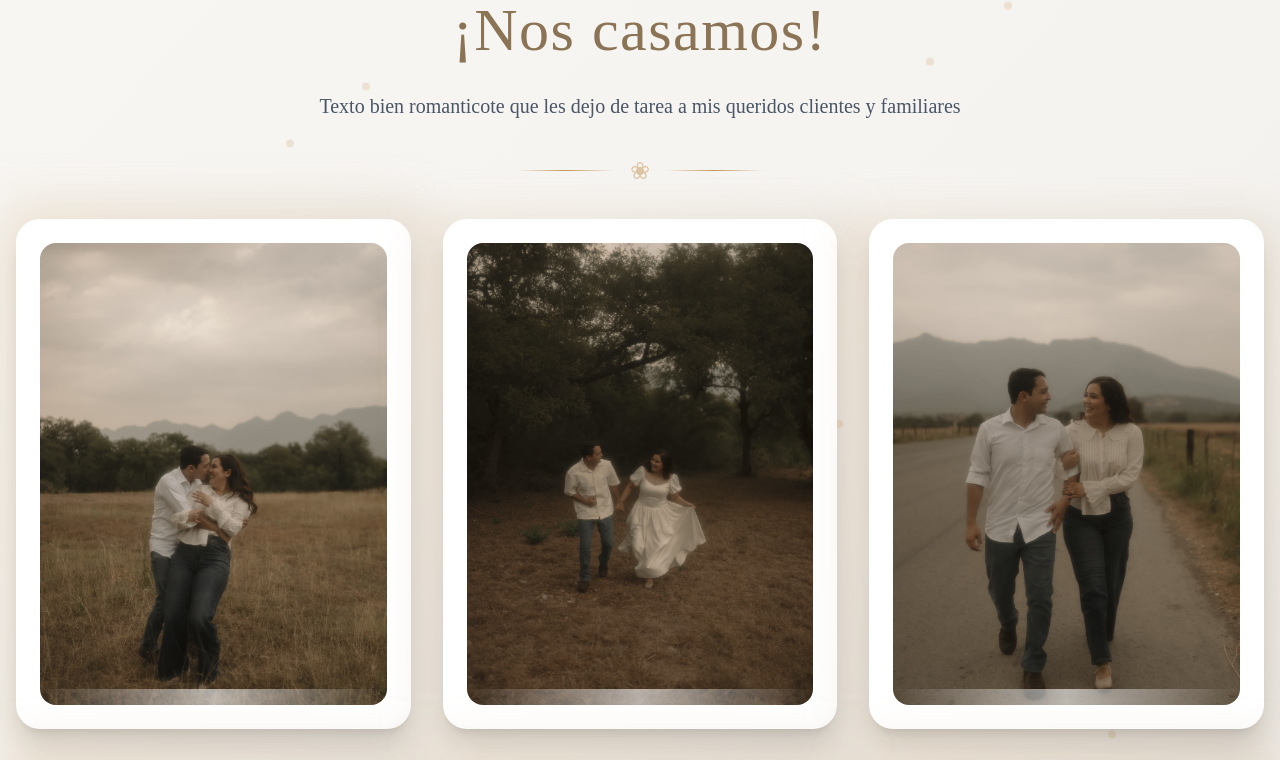
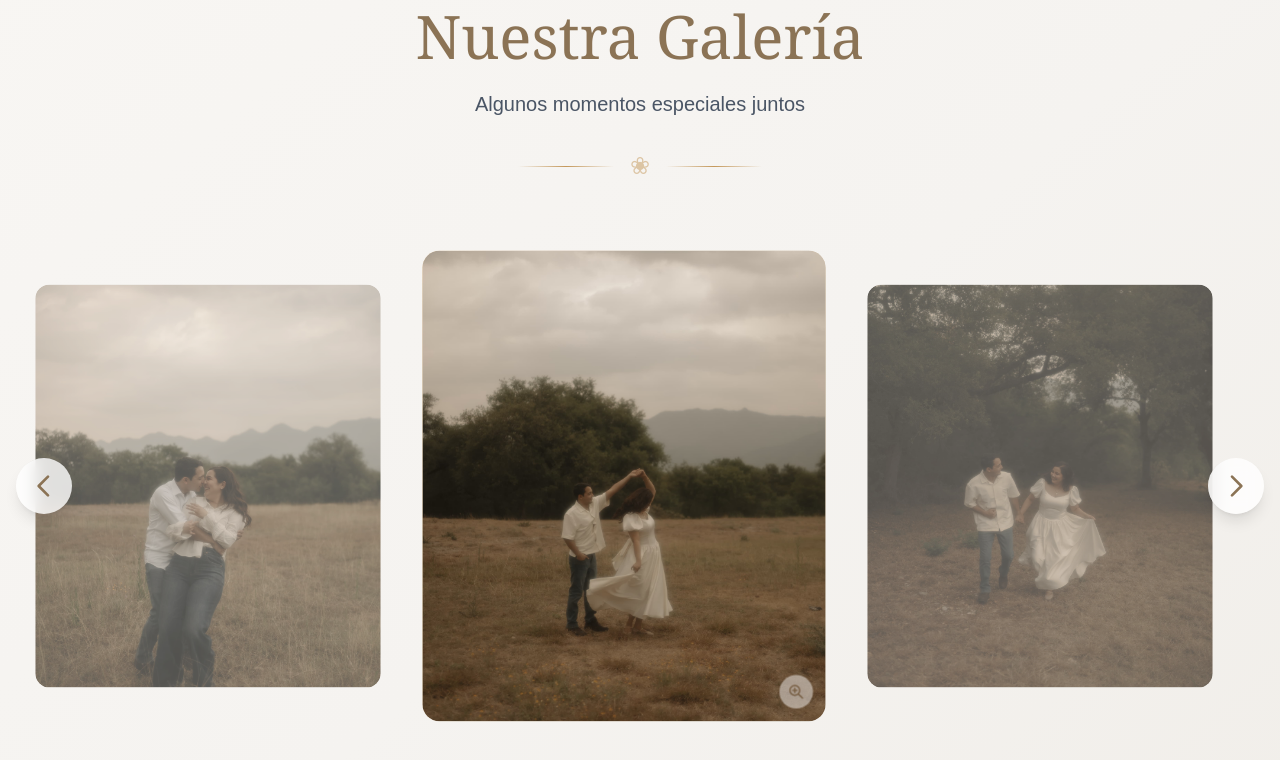
Before and after one commit to AlejoReyna/wedding_invitation, a Next.js app: page / in a window 1280 px wide. Shown: the part 858-1618 px from the top of the page. Built offline with nearby package versions, Linux system fonts and the light colour scheme.

Commit message:
carousel chingon

```diff
--- a/src/app/components/Gallery.tsx
+++ b/src/app/components/Gallery.tsx
@@ -3,55 +3,20 @@ import { useState, useEffect, useRef } from 'react';
 import Image from 'next/image';
 
 export default function Gallery() {
-  const [selectedImage, setSelectedImage] = useState<{ src: string, alt: string, index: number, shape: string } | null>(null);
-  const [isVisible, setIsVisible] = useState(false);
-  const [activeHover, setActiveHover] = useState<number | null>(null);
-  const [mousePosition, setMousePosition] = useState({ x: 0, y: 0 });
-  const [centerIndex, setCenterIndex] = useState(1); // Inicializa en la segunda foto
-  const sectionRef = useRef<HTMLDivElement>(null);
+  const [selectedImage, setSelectedImage] = useState<{ src: string, alt: string, index: number, shape?: string } | null>(null);
+  const [centerIndex, setCenterIndex] = useState(1);
   const galleryRef = useRef<HTMLDivElement>(null);
 
   const photos = [
-    { src: '/p1.JPG', alt: 'Andrea & Aldo - Momento especial 1', shape: 'circle' },
-    { src: '/p2.JPG', alt: 'Andrea & Aldo - Momento especial 2', shape: 'diamond' },
-    { src: '/p3.JPG', alt: 'Andrea & Aldo - Momento especial 3', shape: 'heart' },
-    { src: '/p4.JPG', alt: 'Andrea & Aldo - Momento especial 4', shape: 'hexagon' },
-    { src: '/p5.JPG', alt: 'Andrea & Aldo - Momento especial 5', shape: 'star' },
-    { src: '/p6.JPG', alt: 'Andrea & Aldo - Momento especial 6', shape: 'circle' },
+    { src: '/p1.JPG', alt: 'Andrea & Aldo - Momento especial 1' },
+    { src: '/p2.JPG', alt: 'Andrea & Aldo - Momento especial 2' },
+    { src: '/p3.JPG', alt: 'Andrea & Aldo - Momento especial 3' },
+    { src: '/p4.JPG', alt: 'Andrea & Aldo - Momento especial 4' },
+    { src: '/p5.JPG', alt: 'Andrea & Aldo - Momento especial 5' },
+    { src: '/p6.JPG', alt: 'Andrea & Aldo - Momento especial 6' },
   ];
 
-  useEffect(() => {
-    const observer = new IntersectionObserver(
-      (entries) => {
-        entries.forEach((entry) => {
-          if (entry.isIntersecting) {
-            setIsVisible(true);
-          }
-        });
-      },
-      { threshold: 0.2 }
-    );
 
-    const currentRef = sectionRef.current;
-    if (currentRef) {
-      observer.observe(currentRef);
-    }
-
-    return () => {
-      if (currentRef) {
-        observer.unobserve(currentRef);
-      }
-    };
-  }, []);
-
-  useEffect(() => {
-    const handleMouseMove = (e: MouseEvent) => {
-      setMousePosition({ x: e.clientX, y: e.clientY });
-    };
-
-    window.addEventListener('mousemove', handleMouseMove);
-    return () => window.removeEventListener('mousemove', handleMouseMove);
-  }, []);
 
   useEffect(() => {
     const handleScroll = () => {
@@ -139,50 +104,11 @@ export default function Gallery() {
     document.body.style.overflow = 'auto';
   };
 
-  const getShapeClipPath = (shape: string) => {
-    switch (shape) {
-      case 'circle':
-        return 'circle(50% at 50% 50%)';
-      case 'diamond':
-        return 'polygon(50% 0%, 100% 50%, 50% 100%, 0% 50%)';
-      case 'heart':
-        return 'path("M12,21.35l-1.45-1.32C5.4,15.36,2,12.28,2,8.5 C2,5.42,4.42,3,7.5,3c1.74,0,3.41,0.81,4.5,2.09C13.09,3.81,14.76,3,16.5,3 C19.58,3,22,5.42,22,8.5c0,3.78-3.4,6.86-8.55,11.54L12,21.35z")';
-      case 'hexagon':
-        return 'polygon(50% 0%, 100% 25%, 100% 75%, 50% 100%, 0% 75%, 0% 25%)';
-      case 'star':
-        return 'polygon(50% 0%, 61% 35%, 98% 35%, 68% 57%, 79% 91%, 50% 70%, 21% 91%, 32% 57%, 2% 35%, 39% 35%)';
-      default:
-        return 'none';
-    }
-  };
-
-  const getCardDepthStyles = (index: number, isCenterCard: boolean) => {
-    const distanceFromCenter = Math.abs(index - centerIndex);
-
-    if (isCenterCard) {
-      return {
-        zIndex: 10,
-        transform: `scale(1.1)`,
-        filter: 'brightness(1.1)',
-        overlayOpacity: 0, // Sin overlay para la carta activa
-      };
-    } else if (distanceFromCenter === 1) {
-      // Cards immediately adjacent to center - profundidad pero menos agresiva
-      return {
-        zIndex: 5,
-        transform: `scale(0.9)`, // Más pequeñas para mayor profundidad
-        filter: 'brightness(0.5)', // Menos oscuras para no afectar el background
-        overlayOpacity: 0.6, // Overlay más suave
-      };
-    } else {
-      // Cards further away - profundidad moderada
-      return {
-        zIndex: 1,
-        transform: `scale(0.8)`, // Mucho más pequeñas
-        filter: 'brightness(0.35)', // Oscuras pero no tanto
-        overlayOpacity: 0.7, // Overlay moderado
-      };
-    }
+  const getCardStyle = (index: number, isCenterCard: boolean) => {
+    if (isCenterCard) return 'scale-105 opacity-100';
+    const distance = Math.abs(index - centerIndex);
+    if (distance === 1) return 'scale-90 opacity-70';
+    return 'scale-80 opacity-50';
   };
 
   const FloralDivider = () => (
@@ -194,136 +120,66 @@ export default function Gallery() {
   );
 
   return (
-    <>
-      <section
-        ref={sectionRef}
-        className="relative min-h-screen bg-gradient-to-br from-[#F8F6F3] via-[#F5F3F0] to-[#F0EDE8] py-16 px-4 overflow-hidden"
-      >
-        {/* Floating particles background */}
-        <div className="absolute inset-0 pointer-events-none">
-          {[...Array(20)].map((_, i) => (
-            <div
-              key={i}
-              className="absolute w-2 h-2 bg-[#C4985B] rounded-full opacity-20 animate-float"
-              style={{
-                left: `${Math.random() * 100}%`,
-                top: `${Math.random() * 100}%`,
-                animationDelay: `${Math.random() * 3}s`,
-                animationDuration: `${3 + Math.random() * 2}s`,
-              }}
-            />
-          ))}
-        </div>
-
-        <div className="relative z-10 max-w-7xl mx-auto">
-          {/* Header with floating animation */}
-          <div className={`text-center  transition-all duration-1000 ${
-            isVisible ? 'opacity-100 translate-y-0' : 'opacity-0 translate-y-8'
-          }`}>
-            <h2 className="text-4xl md:text-5xl lg:text-6xl garamond-regular text-[#8B7355] mb-6 tracking-wide animate-float">
-              ¡Nos casamos!
+    <div className="relative min-h-screen bg-gradient-to-br from-[#F8F6F3] via-[#F5F3F0] to-[#F0EDE8] py-16 px-4">
+      <div className="max-w-7xl mx-auto">
+        {/* Header */}
+        <div className="text-center">
+          <h2 className="text-4xl md:text-5xl lg:text-6xl font-serif text-[#8B7355] mb-6">
+            Nuestra Galería
           </h2>
-            <p className="text-lg md:text-xl text-gray-600 garamond-300 max-w-2xl mx-auto leading-relaxed">
-              Texto bien romanticote que les dejo de tarea a mis queridos clientes y familiares
+          <p className="text-lg md:text-xl text-gray-600 max-w-2xl mx-auto">
+            Algunos momentos especiales juntos
           </p>
           <FloralDivider />
         </div>
 
-          {/* Desktop: Masonry Grid with Geometric Shapes */}
-          <div className="hidden md:block">
-            <div className={`columns-3 gap-8 space-y-8 transition-all duration-1200 delay-300 ${
-              isVisible ? 'opacity-100 translate-y-0' : 'opacity-0 translate-y-12'
-            }`}>
-              {photos.map((photo, index) => (
-                <div
-                  key={index}
-                  className="break-inside-avoid mb-8 group cursor-pointer"
-                  onClick={() => openModal(photo, index)}
-                  onMouseEnter={() => setActiveHover(index)}
-                  onMouseLeave={() => setActiveHover(null)}
+        {/* Carousel Container */}
+        <div className="relative mt-12">
+          {/* Left Navigation Arrow */}
+          <button
+            onClick={() => {
+              if (galleryRef.current) {
+                galleryRef.current.scrollBy({
+                  left: -300,
+                  behavior: 'smooth'
+                });
+              }
+            }}
+            className="hidden md:flex items-center justify-center absolute left-0 top-1/2 -translate-y-1/2 z-20 bg-white/80 hover:bg-white text-[#8B7355] hover:text-[#C4985B] transition-all duration-300 p-3 rounded-full shadow-lg hover:shadow-xl hover:scale-110"
+            aria-label="Previous photo"
             style={{
-                    animationDelay: `${index * 200}ms`
+              backdropFilter: 'blur(8px)',
             }}
           >
-                  <div className="relative transform transition-all duration-700 hover:scale-105 hover:rotate-2">
-                    {/* Dynamic shadow that follows mouse */}
-                    <div
-                      className="absolute -inset-4 bg-gradient-to-br from-[#C4985B]/20 to-[#8B7355]/20 rounded-3xl blur-xl transition-all duration-500"
-                      style={{
-                        transform: activeHover === index
-                          ? `translate(${(mousePosition.x % 20) - 10}px, ${(mousePosition.y % 20) - 10}px)`
-                          : 'translate(0, 0)'
-                      }}
-                    />
+            <svg xmlns="http://www.w3.org/2000/svg" className="h-8 w-8" fill="none" viewBox="0 0 24 24" stroke="currentColor">
+              <path strokeLinecap="round" strokeLinejoin="round" strokeWidth={2} d="M15 19l-7-7 7-7" />
+            </svg>
+          </button>
 
-                    {/* Main container with geometric shape */}
-                    <div className="relative bg-white p-6 rounded-3xl shadow-xl overflow-hidden transform group-hover:-rotate-1 transition-all duration-500">
-                      <div
-                        className="relative overflow-hidden transition-all duration-700"
-                        style={{
-                          aspectRatio: index % 2 === 0 ? '3/4' : '4/3',
-                          clipPath: activeHover === index ? getShapeClipPath(photo.shape) : 'none',
-                          borderRadius: activeHover === index ? '0' : '1rem',
-                        }}
-                      >
-                        <Image
-                          src={photo.src}
-                          alt={photo.alt}
-                          fill
-                          className="object-cover transition-all duration-700 group-hover:scale-110 group-hover:brightness-110"
-                          sizes="(max-width: 1024px) 50vw, 33vw"
-                        />
-
-                        {/* Gradient overlay with shape */}
-                        <div className="absolute inset-0 bg-gradient-to-t from-black/30 via-transparent to-transparent opacity-0 group-hover:opacity-100 transition-opacity duration-500"></div>
-
-                        {/* Geometric indicator */}
-                        <div className="absolute top-4 right-4 w-8 h-8 bg-white/80 rounded-full flex items-center justify-center opacity-0 group-hover:opacity-100 transition-all duration-500">
-                          <span className="text-[#8B7355] text-xs font-bold">{photo.shape === 'circle' ? '○' : photo.shape === 'diamond' ? '◆' : photo.shape === 'heart' ? '♥' : photo.shape === 'hexagon' ? '⬢' : '★'}</span>
-                        </div>
-                      </div>
-
-                      {/* Decorative frame effect */}
-                      <div className="absolute bottom-6 left-6 right-6 h-4 bg-gradient-to-r from-transparent via-white to-transparent opacity-60"></div>
-                    </div>
-                  </div>
-                </div>
-              ))}
-            </div>
-          </div>
-
-          {/* Mobile: Enhanced Horizontal Scroll with Depth Effect */}
-          <div className="md:hidden -mx-4">
+          {/* Carousel */}
           <div
             ref={galleryRef}
-              className="flex gap-4 overflow-x-auto scrollbar-hide py-8 px-4"
+            className="flex gap-6 md:gap-8 overflow-x-auto scrollbar-hide py-8 px-4 -mx-4"
             style={{
-                scrollSnapType: 'x mandatory'
+              scrollSnapType: 'x mandatory',
+              scrollPadding: '0 1rem'
             }}
           >
             {photos.map((photo, index) => {
               const isCenterCard = index === centerIndex;
-                const depthStyles = getCardDepthStyles(index, isCenterCard);
-                // Tamaños con mayor diferencia para más profundidad
-                const cardSize = isCenterCard ? '300px' : '260px';
+              const cardStyle = getCardStyle(index, isCenterCard);
 
               return (
                 <div
                   key={index}
-                    className="flex-shrink-0 relative cursor-pointer transition-all duration-700"
-                    onClick={() => openModal(photo, index)}
+                  className={`flex-shrink-0 w-72 h-96 md:w-96 md:h-[28rem] rounded-2xl overflow-hidden transform transition-all duration-500 ${cardStyle}`}
                   style={{
                     scrollSnapAlign: 'center',
-                      width: cardSize,
-                      // Todas las fotos a la misma altura, sin translateY alternante
-                      transform: depthStyles.transform,
-                      zIndex: depthStyles.zIndex,
-                      filter: depthStyles.filter,
                   }}
+                  onClick={() => openModal(photo, index)}
                 >
-                    {/* Enhanced floating card with depth */}
-                    <div className="relative transform transition-all duration-700 hover:scale-105 active:scale-95">
-                      {/* Multiple layers for depth effect */}
+                  <div className="relative h-full w-full transform transition-all duration-700 hover:scale-105">
+                    {/* Depth effect for center card */}
                     {isCenterCard && (
                       <>
                         <div className="absolute -inset-4 bg-gradient-to-br from-[#C4985B]/40 to-[#8B7355]/40 rounded-3xl blur-2xl"></div>
@@ -332,33 +188,19 @@ export default function Gallery() {
                       </>
                     )}
 
-                      {/* Background cards get enhanced depth shadows - más suaves */}
-                      {!isCenterCard && (
-                        <>
-                          <div className="absolute -inset-3 bg-black/15 rounded-3xl blur-2xl"></div>
-                          <div className="absolute -inset-2 bg-black/10 rounded-2xl blur-xl"></div>
-                        </>
-                      )}
-
-                      <div className="relative rounded-2xl overflow-hidden shadow-2xl">
-                        <div className="relative aspect-[3/4] overflow-hidden">
+                    {/* Image container */}
+                    <div className="relative rounded-2xl overflow-hidden shadow-2xl h-full">
+                      <div className="relative w-full h-full">
                         <Image
                           src={photo.src}
                           alt={photo.alt}
                           fill
-                            className="object-cover transition-transform duration-700"
-                            sizes="320px"
+                          className="object-cover"
+                          sizes="(max-width: 768px) 18rem, 24rem"
+                          priority={index < 3}
                         />
 
-                          {/* Dynamic overlay gradient - más suave para no oscurecer el background */}
-                          <div
-                            className="absolute inset-0 bg-gradient-to-t from-black/80 via-black/40 to-black/20 transition-opacity duration-700"
-                            style={{
-                              opacity: depthStyles.overlayOpacity
-                            }}
-                          ></div>
-
-                          {/* Tap indicator - only show on center card */}
+                        {/* Tap indicator for center card */}
                         {isCenterCard && (
                           <div className="absolute bottom-3 right-3 bg-white/90 backdrop-blur-sm rounded-full p-2 shadow-lg animate-pulse">
                             <svg className="w-4 h-4 text-[#8B7355]" fill="none" stroke="currentColor" viewBox="0 0 24 24">
@@ -373,27 +215,67 @@ export default function Gallery() {
               );
             })}
           </div>
+
+          {/* Right Navigation Arrow */}
+          <button
+            onClick={() => {
+              if (galleryRef.current) {
+                galleryRef.current.scrollBy({
+                  left: 300,
+                  behavior: 'smooth'
+                });
+              }
+            }}
+            className="hidden md:flex items-center justify-center absolute right-0 top-1/2 -translate-y-1/2 z-20 bg-white/80 hover:bg-white text-[#8B7355] hover:text-[#C4985B] transition-all duration-300 p-3 rounded-full shadow-lg hover:shadow-xl hover:scale-110"
+            aria-label="Next photo"
+            style={{
+              backdropFilter: 'blur(8px)',
+            }}
+          >
+            <svg xmlns="http://www.w3.org/2000/svg" className="h-8 w-8" fill="none" viewBox="0 0 24 24" stroke="currentColor">
+              <path strokeLinecap="round" strokeLinejoin="round" strokeWidth={2} d="M9 5l7 7-7 7" />
+            </svg>
+          </button>
         </div>
 
-          {/* Bottom quote with animation */}
-          <div className={`text-center mt-16 transition-all duration-1000 delay-700 ${
-            isVisible ? 'opacity-100 translate-y-0' : 'opacity-0 translate-y-8'
-          }`}>
-            <p className="text-lg text-gray-600 garamond-300 italic max-w-lg mx-auto">
+        {/* Scroll indicator */}
+        <div className="flex justify-center mt-6 space-x-2">
+          {photos.map((_, index) => (
+            <button
+              key={index}
+              onClick={() => {
+                if (galleryRef.current) {
+                  const card = galleryRef.current.children[index] as HTMLElement;
+                  card.scrollIntoView({
+                    behavior: 'smooth',
+                    block: 'nearest',
+                    inline: 'center'
+                  });
+                }
+              }}
+              className={`w-2 h-2 rounded-full transition-all ${
+                index === centerIndex ? 'bg-[#C4985B] w-6' : 'bg-[#D4C9B8]'
+              }`}
+              aria-label={`Go to photo ${index + 1}`}
+            />
+          ))}
+        </div>
+
+        {/* Bottom quote */}
+        <div className="text-center mt-16">
+          <p className="text-lg text-gray-600 italic max-w-lg mx-auto">
             &ldquo;En cada mirada encontramos el infinito, en cada sonrisa, la eternidad&rdquo;
           </p>
           <FloralDivider />
         </div>
       </div>
-      </section>
 
-      {/* Simple Modal - Only Image */}
+      {/* Image Modal */}
       {selectedImage && (
         <div
           className="fixed inset-0 z-50 flex items-center justify-center bg-black/95"
           onClick={closeModal}
         >
-          {/* Close button */}
           <button
             className="absolute top-4 right-4 z-10 bg-white/20 hover:bg-white/30 backdrop-blur-sm rounded-full p-3 text-white transition-all duration-300 hover:scale-110"
             onClick={(e) => {
@@ -417,44 +299,6 @@ export default function Gallery() {
           </div>
         </div>
       )}
-
-      <style jsx>{`
-        .animate-float {
-          animation: float 4s ease-in-out infinite;
-        }
-
-        @keyframes float {
-          0%, 100% { transform: translateY(0px) rotate(0deg); }
-          25% { transform: translateY(-5px) rotate(1deg); }
-          50% { transform: translateY(-10px) rotate(0deg); }
-          75% { transform: translateY(-5px) rotate(-1deg); }
-        }
-
-        .scrollbar-hide {
-          -ms-overflow-style: none;
-          scrollbar-width: none;
-        }
-
-        .scrollbar-hide::-webkit-scrollbar {
-          display: none;
-        }
-
-        .garamond-300 {
-          font-family: "Cormorant Garamond", serif;
-          font-weight: 300;
-        }
-
-        .garamond-regular {
-          font-family: "Cormorant Garamond", serif;
-          font-weight: 400;
-        }
-
-        @media (max-width: 768px) {
-          .columns-3 {
-            column-count: 1;
-          }
-        }
-      `}</style>
-    </>
+    </div>
   );
 }
```
Also changed, not shown: src/app/page.tsx (+7 -7 lines), 1 other file (tests, documents, lock files or other folders). Lines whose indentation alone changed are shown as unchanged.
